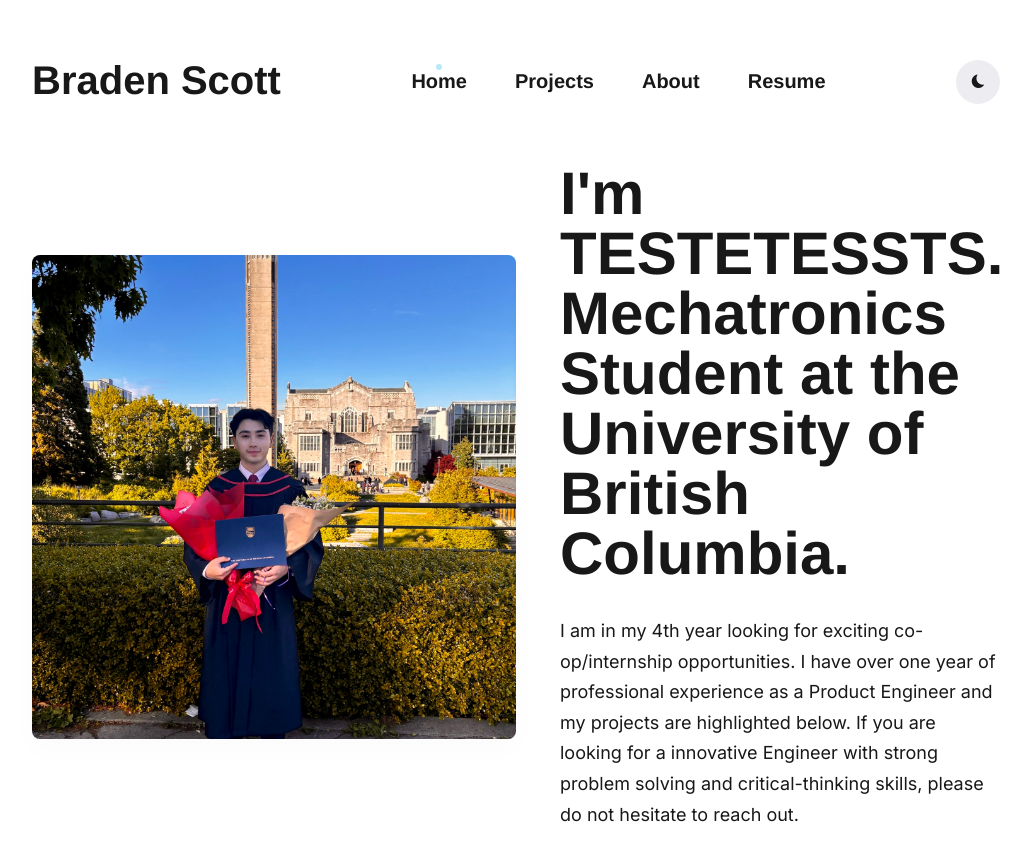
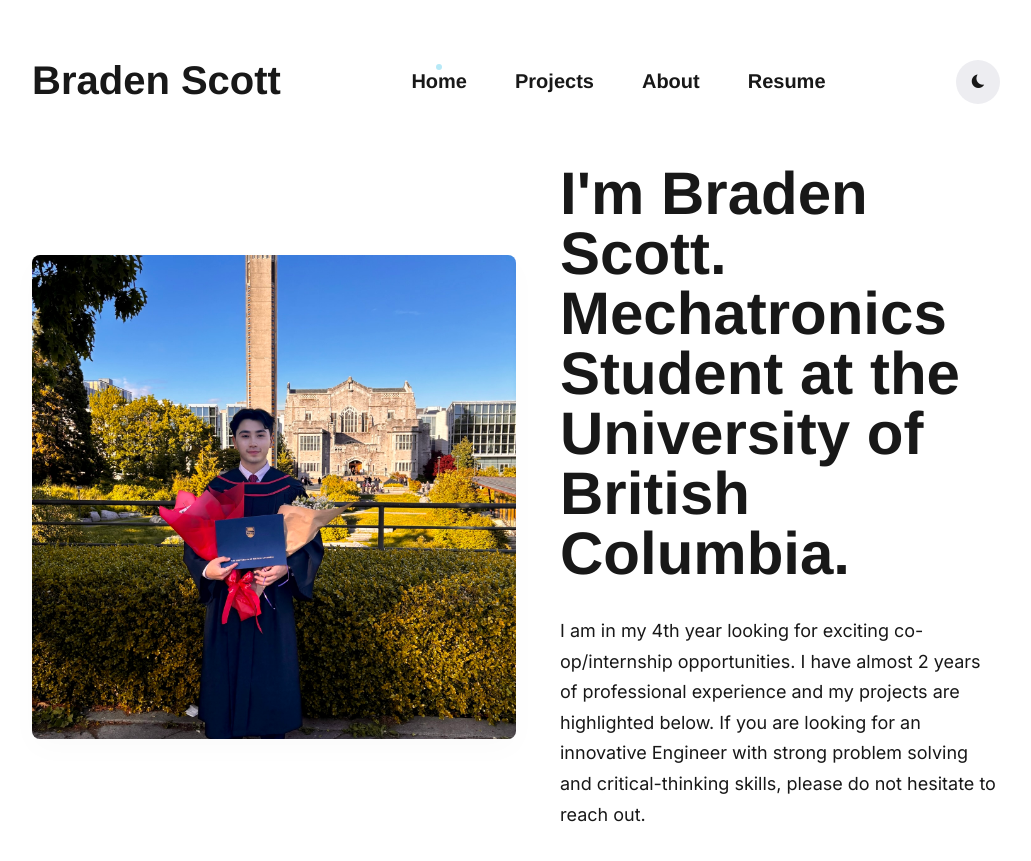
Before and after one commit to bradens17/bradens17.github.io, a Jekyll site: the page built from index.html, in a window 1280 px wide and 900 px high. Shown: the top 861 px of the window, without its empty margins (124-1155 px from the left). Built offline with Jekyll 4.4.1, drawn with Linux system fonts in a browser that asks for light colours; nearby versions of some CDN libraries; some web fonts are replaced.

Commit message:
Update settings.yml

```diff
--- a/_data/settings.yml
+++ b/_data/settings.yml
@@ -38,8 +38,8 @@
 #-------------------------------
 # Hero Settings
 hero:
-  hero__title: I'm TESTETESSTS. Mechatronics Student at the University of British Columbia.
-  hero__description: I am in my 4th year looking for exciting co-op/internship opportunities. I have over one year of professional experience as a Product Engineer and my projects are highlighted below. If you are looking for a innovative Engineer with strong problem solving and critical-thinking skills, please do not hesitate to reach out.
+  hero__title: I'm Braden Scott. Mechatronics Student at the University of British Columbia.
+  hero__description: I am in my 4th year looking for exciting co-op/internship opportunities. I have almost 2 years of professional experience and my projects are highlighted below. If you are looking for an innovative Engineer with strong problem solving and critical-thinking skills, please do not hesitate to reach out.
   hero__image: '/images/profilepic.jpg'
 
 
```
